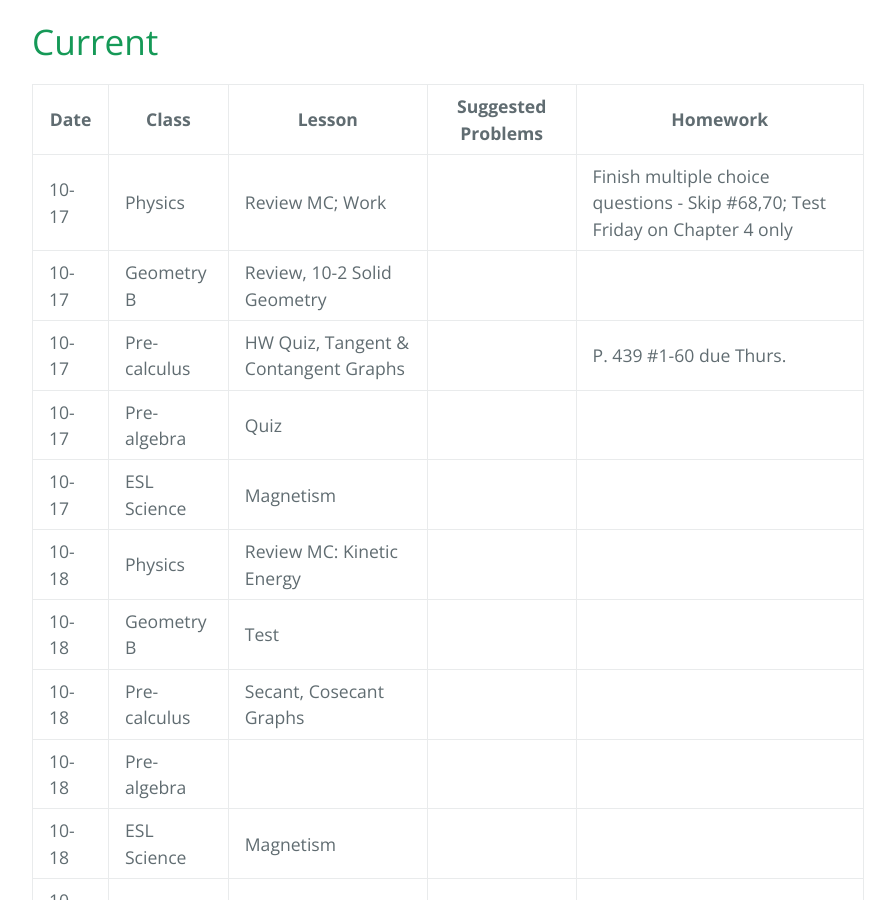
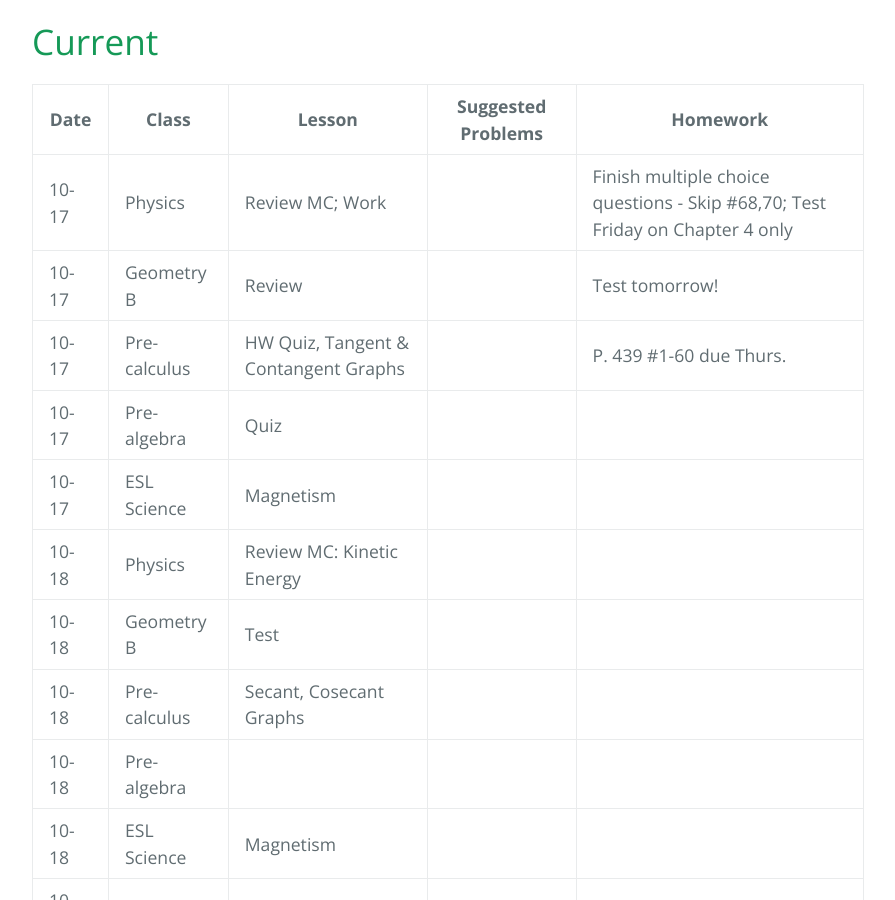
Before and after one commit to gpayoo/gpayoo, a Jekyll site: the page built from index.md, in a window 1280 px wide and 900 px high, scrolled down 484 px. Shown: the whole window, without its empty margins (192-1087 px from the left). Built offline with Jekyll 4.4.1, drawn with Linux system fonts in a browser that asks for light colours; our own code applies the rules of GitHub Pages for plain Markdown files.

Commit message:
Update index.md

```diff
--- a/index.md
+++ b/index.md
@@ -11,7 +11,7 @@ layout: default
 | Date | Class | Lesson | Suggested Problems | Homework |
 | ---- | ----- | ------ | -------- | ---
 | 10-17 | Physics | Review MC; Work | | Finish multiple choice questions - Skip #68,70; Test Friday on Chapter 4 only
-| 10-17 | Geometry B |  Review, 10-2 Solid Geometry | |   |
+| 10-17 | Geometry B |  Review | |  Test tomorrow! |
 | 10-17 | Pre-calculus | HW Quiz, Tangent & Contangent Graphs | | P. 439 #1-60 due Thurs.
 | 10-17 | Pre-algebra |  Quiz | |
 | 10-17 | ESL Science | Magnetism |  |
```
